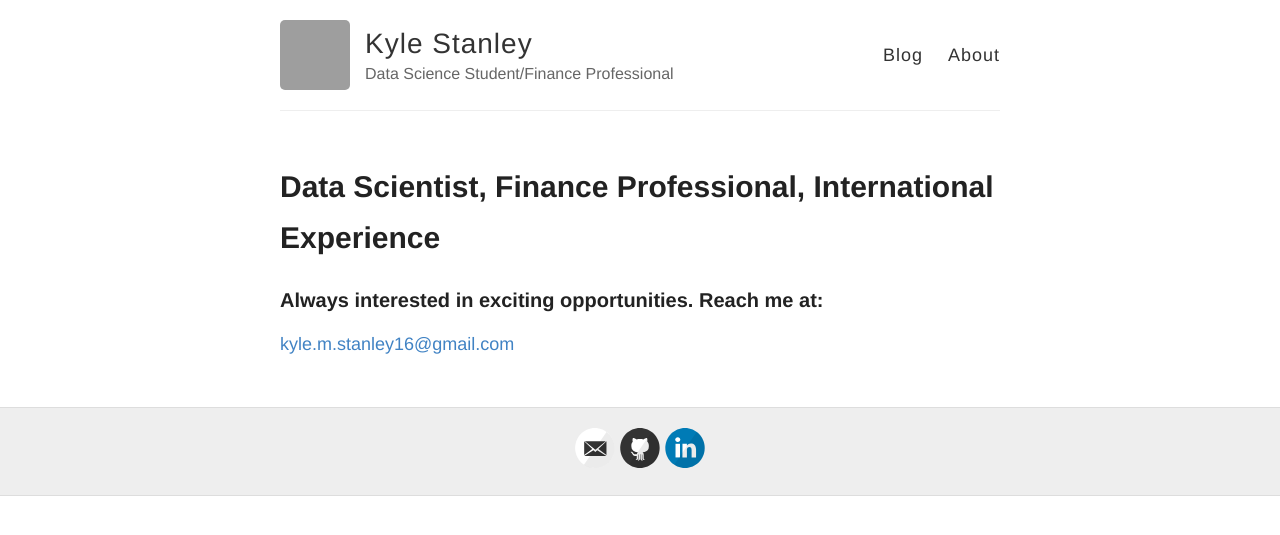
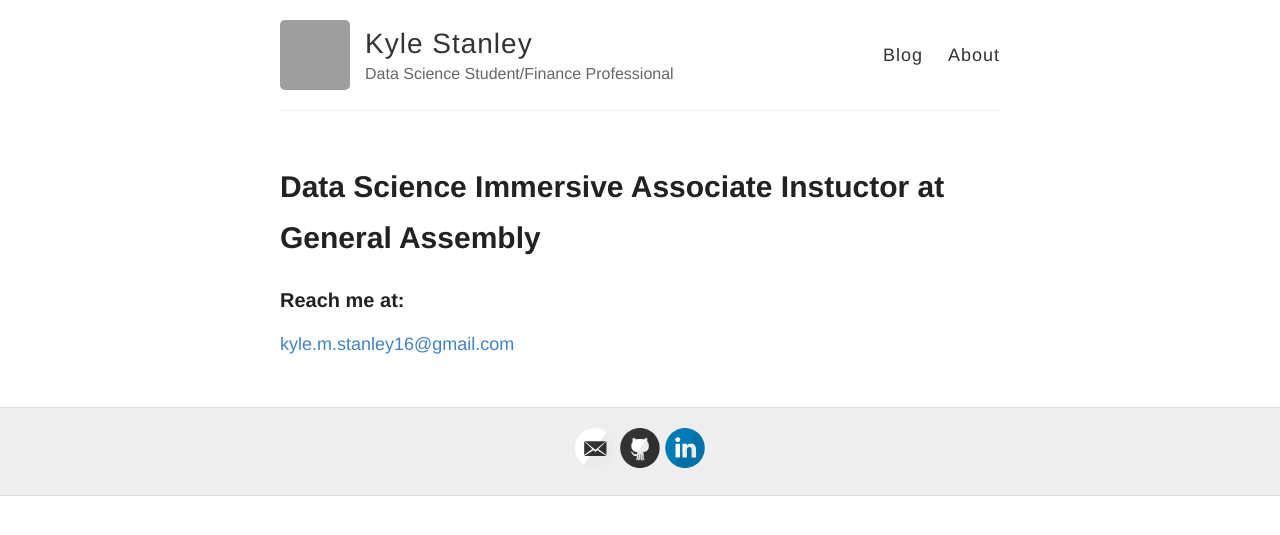
Before and after one commit to kstan1616/kstan1616.github.io, a Jekyll site: the page built from about.md, in a window 1280 px wide. Shown: the top 535 px of the page. Built offline with Jekyll 4.4.1, drawn with Linux system fonts in a browser that asks for light colours; grey boxes are pictures that could not be loaded.

Commit message:
change about me

```diff
--- a/about.md
+++ b/about.md
@@ -1,10 +1,10 @@
 ---
 layout: page
-title: Data Scientist, Finance Professional, International Experience
+title: Data Science Immersive Associate Instuctor at General Assembly
 permalink: /about/
 ---
 
 
-### Always interested in  exciting opportunities. Reach me at:
+### Reach me at:
 
 [kyle.m.stanley16@gmail.com](mailto:kyle.m.stanley16@gmail.com)
```
